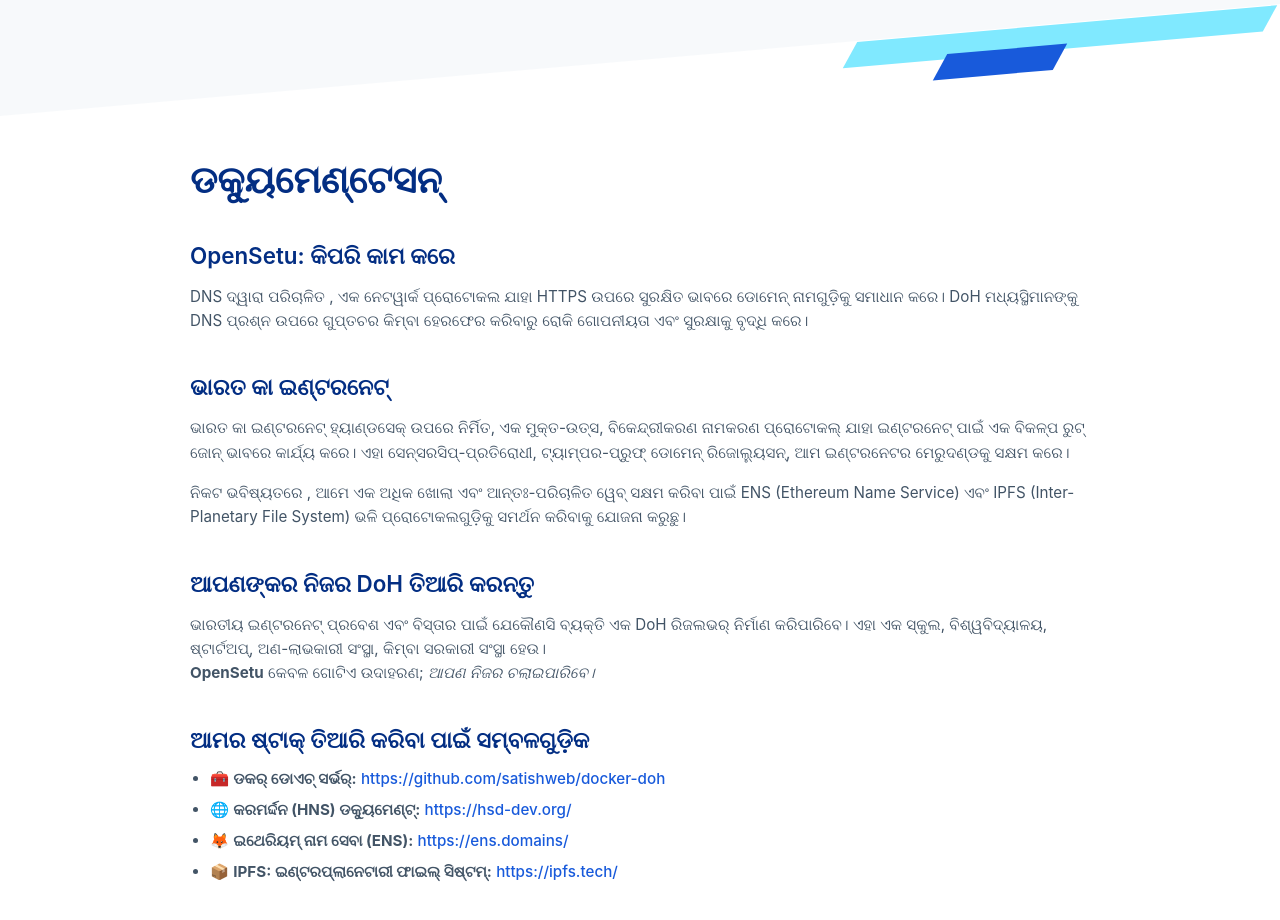
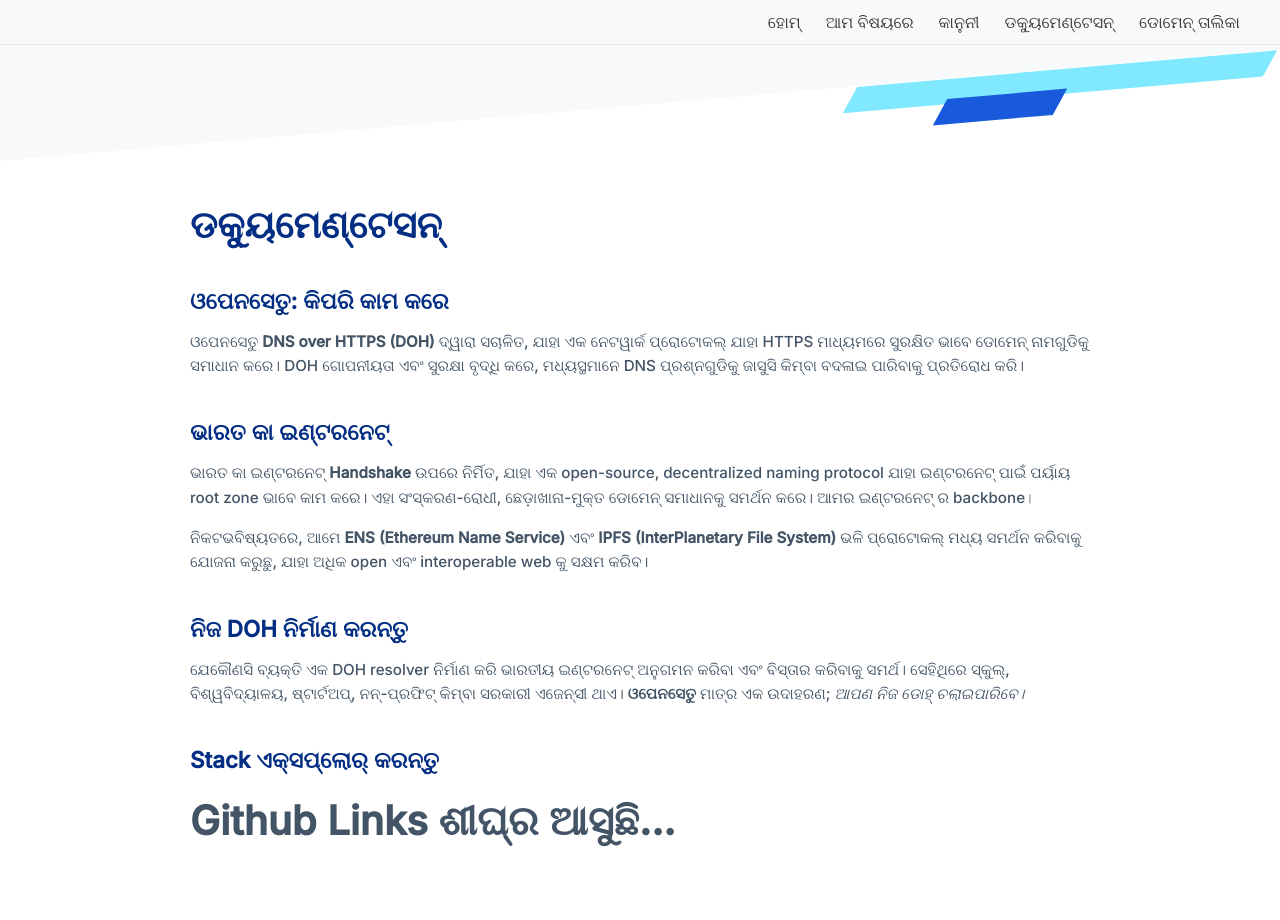
Before and after one commit to KritiShrivastava21/OpensetuOdia, a plain HTML site: page documentation.html in a window 1280 px wide. Drawn offline with Linux system fonts and the light colour scheme.

Commit message:
Update documentation.html

```diff
--- a/documentation.html
+++ b/documentation.html
@@ -1,9 +1,128 @@
 <!DOCTYPE html>
-<html lang="or">
+<html lang="en">
 <head>
   <meta charset="UTF-8" />
   <meta name="viewport" content="width=device-width, initial-scale=1.0"/>
-  <title>OpenSetu ଡକ୍ୟୁମେଣ୍ଟେସନ୍</title>
+  <title>OpenSetu Documentation</title>
+
+    <link href="https://fonts.googleapis.com/css2?family=Inter:wght@500&display=swap" rel="stylesheet">
+  <link rel="stylesheet" href="https://cdnjs.cloudflare.com/ajax/libs/font-awesome/6.6.0/css/all.min.css">
+
+
+    <style>
+    /* Menu bar styling */
+    .top-menu {
+      display: flex;
+      justify-content: flex-end;
+      align-items: center;
+      background: #f8f9fa;
+      padding: 12px 40px;
+      border-bottom: 1px solid rgba(0,0,0,0.05);
+      position: sticky;
+      top: 0;
+      z-index: 1000;
+    }
+    .top-menu a {
+      font-family: 'Inter', sans-serif;
+      color: #333;
+      text-decoration: none;
+      margin-left: 25px;
+      font-weight: 500;
+      transition: color 0.2s ease;
+    }
+    .top-menu a:hover {
+      color: #007BFF;
+    }
+
+    /* Hamburger button */
+    .menu-toggle {
+      display: none;
+      font-size: 1.5em;
+      background: none;
+      border: none;
+      cursor: pointer;
+      color: #333;
+    }
+
+    /* Side menu */
+    .side-menu {
+      height: 100%;
+      width: 0;
+      position: fixed;
+      top: 0;
+      right: 0;
+      background-color: #f8f9fa;
+      overflow-x: hidden;
+      transition: 0.3s;
+      padding-top: 60px;
+      z-index: 2000;
+    }
+    .side-menu a {
+      display: block;
+      padding: 10px 20px;
+      color: #333;
+      text-decoration: none;
+      font-family: 'Inter', sans-serif;
+      font-weight: 500;
+    }
+    .side-menu a:hover {
+      color: #007BFF;
+    }
+    .side-menu .close-btn {
+      position: absolute;
+      top: 15px;
+      right: 20px;
+      font-size: 2em;
+      text-decoration: none;
+      color: #333;
+    }
+
+    /* Responsive rules */
+    @media (max-width: 768px) {
+      .top-menu a {
+        display: none;
+      }
+      .menu-toggle {
+        display: block;
+        margin-left: auto;
+      }
+    }
+  </style>
+</head>
+<body class="page">
+
+  <!-- Top Menu -->
+  <nav class="top-menu">
+    <a href="index.html">ହୋମ୍</a>
+    <a href="about.html">ଆମ ବିଷୟରେ</a>
+    <a href="beta.html">କାନୁନୀ</a>
+    <a href="documentation.html">ଡକ୍ୟୁମେଣ୍ଟେସନ୍</a>
+    <a href="domain.html">ଡୋମେନ୍ ତାଲିକା</a>
+    <button class="menu-toggle" onclick="openMenu()"><i class="fas fa-bars"></i></button>
+  </nav>
+
+  <!-- Side Menu -->
+  <div id="sideMenu" class="side-menu">
+    <a href="javascript:void(0)" class="close-btn" onclick="closeMenu()">&times;</a>
+    <a href="index.html">ହୋମ୍</a>
+    <a href="about.html">ଆମ ବିଷୟରେ</a>
+    <a href="beta.html">କାନୁନୀ</a>
+    <a href="documentation.html">ଡକ୍ୟୁମେଣ୍ଟେସନ୍</a>
+    <a href="domain.html">ଡୋମେନ୍ ତାଲିକା</a>
+  </div>
+
+
+  <script>
+function openMenu() {
+  document.getElementById("sideMenu").style.width = "250px"; // Adjust width as needed
+}
+
+function closeMenu() {
+  document.getElementById("sideMenu").style.width = "0";
+}
+</script>
+
+
   <style>
     body {
       margin: 0;
@@ -129,33 +248,31 @@
    <section class="section">
   <h1>ଡକ୍ୟୁମେଣ୍ଟେସନ୍</h1>
 
-      <h2>OpenSetu: କିପରି କାମ କରେ</h2>
+  <h2>ଓପେନସେତୁ: କିପରି କାମ କରେ</h2>
   <p>
-        DNS ଦ୍ୱାରା ପରିଚାଳିତ , ଏକ ନେଟୱାର୍କ ପ୍ରୋଟୋକଲ ଯାହା HTTPS ଉପରେ ସୁରକ୍ଷିତ ଭାବରେ ଡୋମେନ୍ ନାମଗୁଡ଼ିକୁ ସମାଧାନ କରେ। DoH ମଧ୍ୟସ୍ଥିମାନଙ୍କୁ DNS ପ୍ରଶ୍ନ ଉପରେ ଗୁପ୍ତଚର କିମ୍ବା ହେରଫେର କରିବାରୁ ରୋକି ଗୋପନୀୟତା ଏବଂ ସୁରକ୍ଷାକୁ ବୃଦ୍ଧି କରେ।
+    ଓପେନସେତୁ <strong>DNS over HTTPS (DOH)</strong> ଦ୍ୱାରା ସଚାଳିତ, ଯାହା ଏକ ନେଟୱାର୍କ ପ୍ରୋଟୋକଲ୍ ଯାହା HTTPS ମାଧ୍ୟମରେ ସୁରକ୍ଷିତ ଭାବେ ଡୋମେନ୍ ନାମଗୁଡିକୁ ସମାଧାନ କରେ। DOH ଗୋପନୀୟତା ଏବଂ ସୁରକ୍ଷା ବୃଦ୍ଧି କରେ, ମଧ୍ୟସ୍ଥମାନେ DNS ପ୍ରଶ୍ନଗୁଡିକୁ ଜାସୁସି କିମ୍ବା ବଦଳାଇ ପାରିବାକୁ ପ୍ରତିରୋଧ କରି।
   </p>
 
   <h2>ଭାରତ କା ଇଣ୍ଟରନେଟ୍</h2>
   <p>
-        ଭାରତ କା ଇଣ୍ଟରନେଟ୍ ହ୍ୟାଣ୍ଡସେକ୍ ଉପରେ ନିର୍ମିତ, ଏକ ମୁକ୍ତ-ଉତ୍ସ, ବିକେନ୍ଦ୍ରୀକରଣ ନାମକରଣ ପ୍ରୋଟୋକଲ୍ ଯାହା ଇଣ୍ଟରନେଟ୍ ପାଇଁ ଏକ ବିକଳ୍ପ ରୁଟ୍ ଜୋନ୍ ଭାବରେ କାର୍ଯ୍ୟ କରେ। ଏହା ସେନ୍ସରସିପ୍-ପ୍ରତିରୋଧୀ, ଟ୍ୟାମ୍ପର-ପ୍ରୁଫ୍ ଡୋମେନ୍ ରିଜୋଲ୍ୟୁସନ୍, ଆମ ଇଣ୍ଟରନେଟର ମେରୁଦଣ୍ଡକୁ ସକ୍ଷମ କରେ।
+    ଭାରତ କା ଇଣ୍ଟରନେଟ୍ <strong>Handshake</strong> ଉପରେ ନିର୍ମିତ, ଯାହା ଏକ open-source, decentralized naming protocol ଯାହା ଇଣ୍ଟରନେଟ୍ ପାଇଁ ପର୍ୟାୟ root zone ଭାବେ କାମ କରେ। ଏହା ସଂସ୍କରଣ-ରୋଧୀ, ଛେଡ଼ାଖାନା-ମୁକ୍ତ ଡୋମେନ୍ ସମାଧାନକୁ ସମର୍ଥନ କରେ। ଆମର ଇଣ୍ଟରନେଟ୍ ର backbone।
   </p>
   <p>
-        ନିକଟ ଭବିଷ୍ୟତରେ , ଆମେ ଏକ ଅଧିକ ଖୋଲା ଏବଂ ଆନ୍ତଃ-ପରିଚାଳିତ ୱେବ୍ ସକ୍ଷମ କରିବା ପାଇଁ ENS (Ethereum Name Service) ଏବଂ IPFS (Inter-Planetary File System) ଭଳି ପ୍ରୋଟୋକଲଗୁଡ଼ିକୁ ସମର୍ଥନ କରିବାକୁ ଯୋଜନା କରୁଛୁ।
+    ନିକଟଭବିଷ୍ୟତରେ, ଆମେ <strong>ENS (Ethereum Name Service)</strong> ଏବଂ <strong>IPFS (InterPlanetary File System)</strong> ଭଳି ପ୍ରୋଟୋକଲ୍ ମଧ୍ୟ ସମର୍ଥନ କରିବାକୁ ଯୋଜନା କରୁଛୁ, ଯାହା ଅଧିକ open ଏବଂ interoperable web କୁ ସକ୍ଷମ କରିବ।
   </p>
 
-      <h2>ଆପଣଙ୍କର ନିଜର DoH ତିଆରି କରନ୍ତୁ</h2>
+  <h2>ନିଜ DOH ନିର୍ମାଣ କରନ୍ତୁ</h2>
   <p>
-        ଭାରତୀୟ ଇଣ୍ଟରନେଟ୍ ପ୍ରବେଶ ଏବଂ ବିସ୍ତାର ପାଇଁ ଯେକୌଣସି ବ୍ୟକ୍ତି ଏକ DoH ରିଜଲଭର୍ ନିର୍ମାଣ କରିପାରିବେ। ଏହା ଏକ ସ୍କୁଲ, ବିଶ୍ୱବିଦ୍ୟାଳୟ, ଷ୍ଟାର୍ଟଅପ୍, ଅଣ-ଲାଭକାରୀ ସଂସ୍ଥା, କିମ୍ବା ସରକାରୀ ସଂସ୍ଥା ହେଉ। <br>
-        <strong>OpenSetu</strong> କେବଳ ଗୋଟିଏ ଉଦାହରଣ; <em>ଆପଣ ନିଜର ଚଲାଇପାରିବେ।</em>
+    ଯେକୌଣସି ବ୍ୟକ୍ତି ଏକ DOH resolver ନିର୍ମାଣ କରି ଭାରତୀୟ ଇଣ୍ଟରନେଟ୍ ଅନୁଗମନ କରିବା ଏବଂ ବିସ୍ତାର କରିବାକୁ ସମର୍ଥ। ସେହିଥିରେ ସ୍କୁଲ୍, ବିଶ୍ୱବିଦ୍ୟାଳୟ, ଷ୍ଟାର୍ଟଅପ୍, ନନ୍-ପ୍ରଫିଟ୍ କିମ୍ବା ସରକାରୀ ଏଜେନ୍ସୀ ଥାଏ।
+    <strong>ଓପେନସେତୁ</strong> ମାତ୍ର ଏକ ଉଦାହରଣ; <em>ଆପଣ ନିଜ ଡୋହ୍ ଚଲାଇପାରିବେ।</em>
   </p>
 
-      <h2>ଆମର ଷ୍ଟାକ୍ ତିଆରି କରିବା ପାଇଁ ସମ୍ବଳଗୁଡ଼ିକ</h2>
-      <ul>
-        <li>🧰 <strong>ଡକର୍ ଡୋଏଚ୍ ସର୍ଭର୍:</strong> <a href="https://github.com/satishweb/docker-doh" target="_blank">https://github.com/satishweb/docker-doh</a></li>
-        <li>🌐 <strong>କରମର୍ଦ୍ଦନ (HNS) ଡକ୍ୟୁମେଣ୍ଟ୍:</strong> <a href="https://hsd-dev.org/" target="_blank">https://hsd-dev.org/</a></li>
-        <li>🦊 <strong>ଇଥେରିୟମ୍ ନାମ ସେବା (ENS):</strong> <a href="https://ens.domains/" target="_blank">https://ens.domains/</a></li>
-        <li>📦 <strong>IPFS: ଇଣ୍ଟରପ୍ଲାନେଟାରୀ ଫାଇଲ୍ ସିଷ୍ଟମ୍:</strong> <a href="https://ipfs.tech/" target="_blank">https://ipfs.tech/</a></li>
-      </ul>
+  <h2>Stack ଏକ୍ସପ୍ଲୋର୍ କରନ୍ତୁ</h2>
+  <p>
+    <strong style="font-size: 2.5rem;">Github Links ଶୀଘ୍ର ଆସୁଛି...</strong>
+  </p>
 </section>
+
   </section>
 
 </body>
```
Lines whose indentation alone changed are shown as unchanged.
